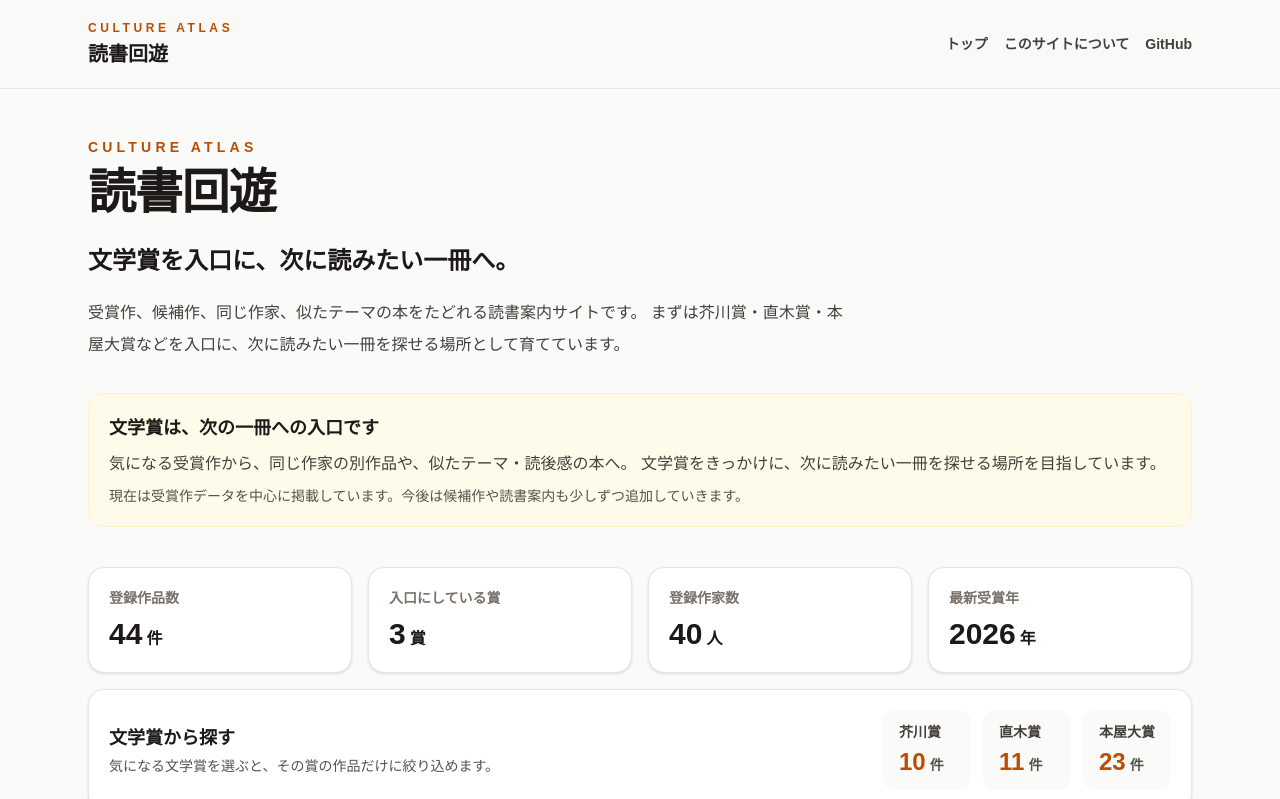
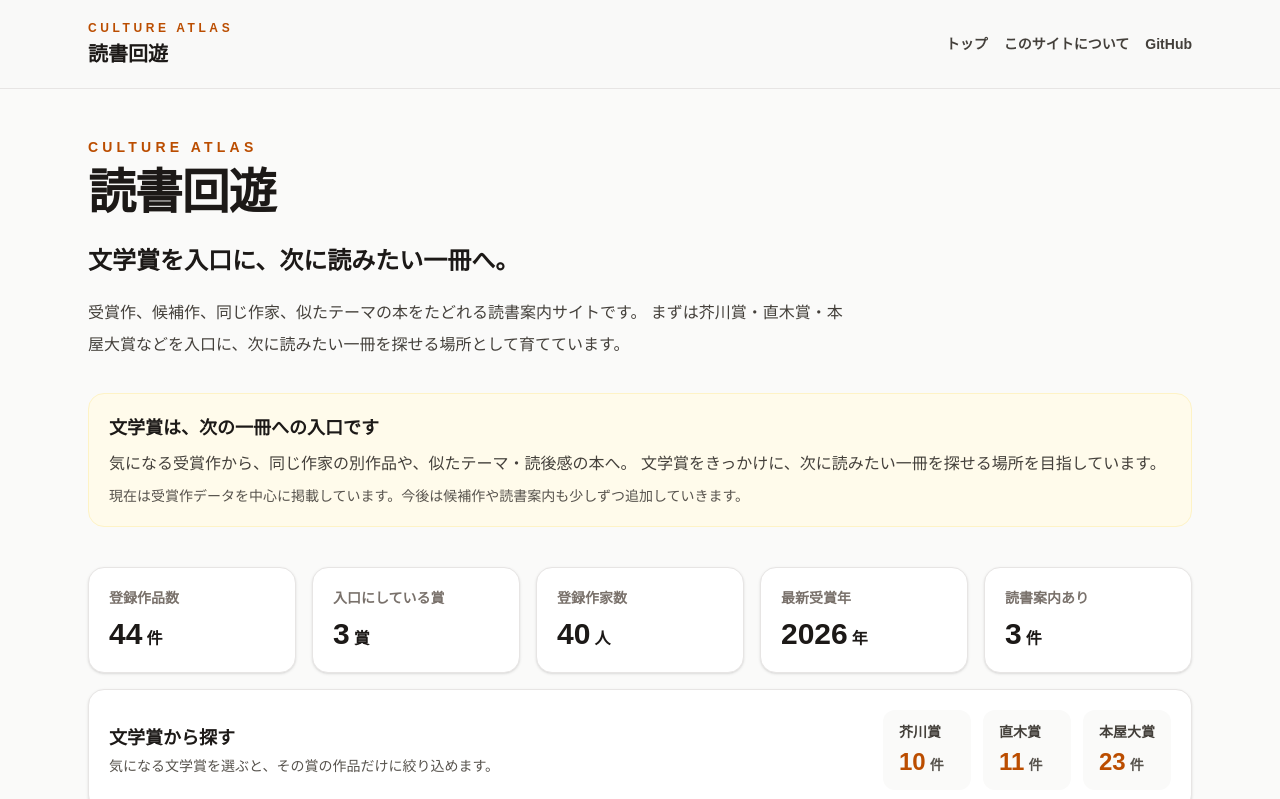
Before and after one commit to fel-an-Studio/bungakusho-zukan, a Next.js app: page / in a window 1280 px wide. Shown: the top 799 px of the page. Built offline with nearby package versions, Linux system fonts and the light colour scheme.

Commit message:
Add recommendation count summary

```diff
--- a/components/AwardResultList.tsx
+++ b/components/AwardResultList.tsx
@@ -90,6 +90,12 @@ export function AwardResultList({ results }: Props) {
   const awardCount = new Set(results.map((result) => result.awardName)).size;
   const authorCount = new Set(results.map((result) => result.authorName)).size;
   const latestYear = Math.max(...results.map((result) => result.awardYear));
+
+  const recommendationCount = results.filter(
+    (result) =>
+      result.readingRecommendations &&
+      result.readingRecommendations.length > 0
+  ).length;
 
   const awardSummaries = awardNames.map((summaryAwardName) => {
     const count = results.filter(
@@ -303,7 +309,7 @@ export function AwardResultList({ results }: Props) {
 
   return (
     <>
-      <section className="mt-10 grid gap-4 md:grid-cols-4">
+      <section className="mt-10 grid gap-4 md:grid-cols-5">
         <div className="rounded-2xl border border-stone-200 bg-white p-5 shadow-sm">
           <p className="text-sm font-bold text-stone-500">登録作品数</p>
           <p className="mt-2 text-3xl font-bold text-stone-900">
@@ -333,6 +339,14 @@ export function AwardResultList({ results }: Props) {
           <p className="mt-2 text-3xl font-bold text-stone-900">
             {latestYear}
             <span className="ml-1 text-base">年</span>
+          </p>
+        </div>
+
+        <div className="rounded-2xl border border-stone-200 bg-white p-5 shadow-sm">
+          <p className="text-sm font-bold text-stone-500">読書案内あり</p>
+          <p className="mt-2 text-3xl font-bold text-stone-900">
+            {recommendationCount}
+            <span className="ml-1 text-base">件</span>
           </p>
         </div>
       </section>
```
